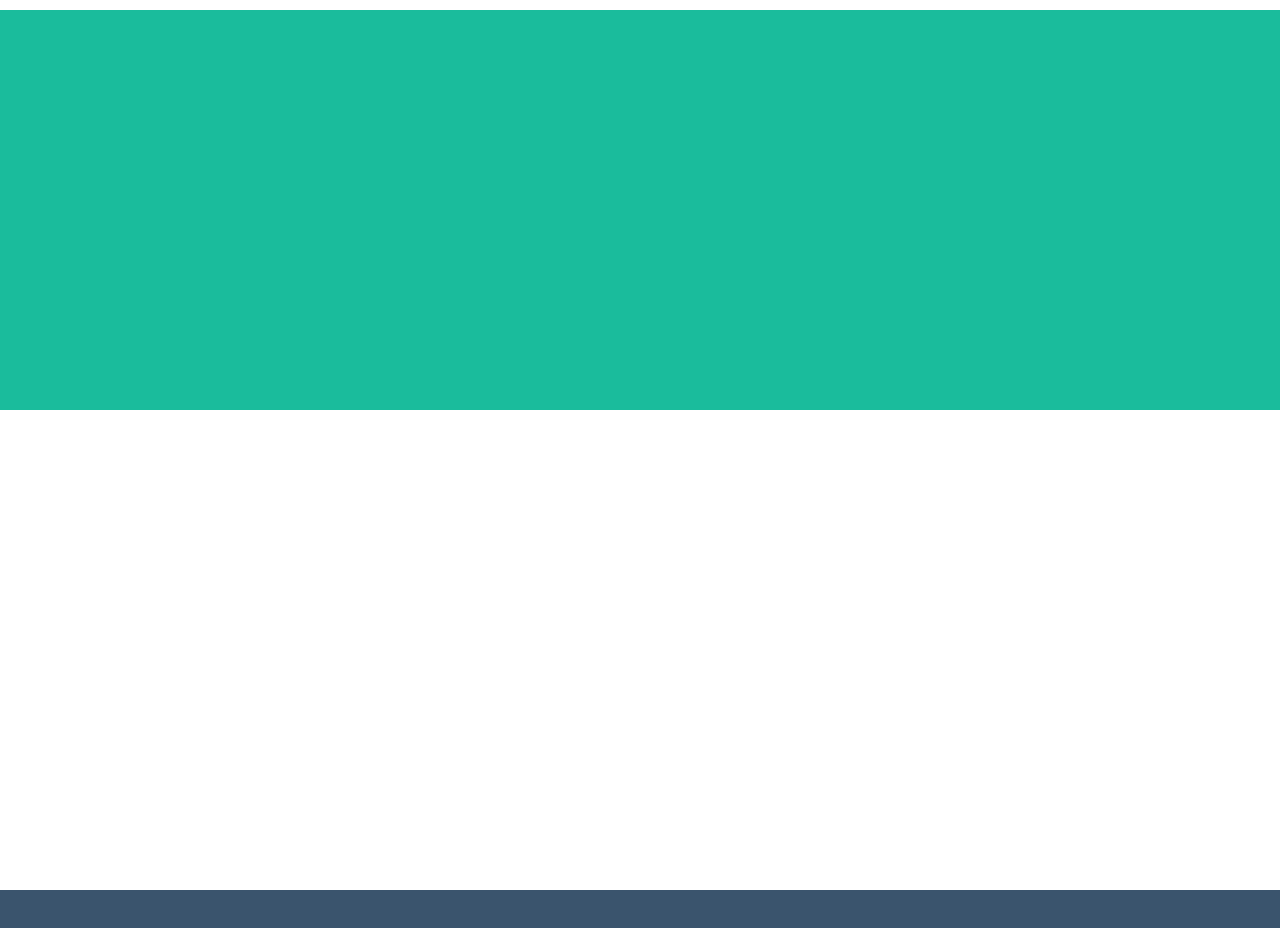
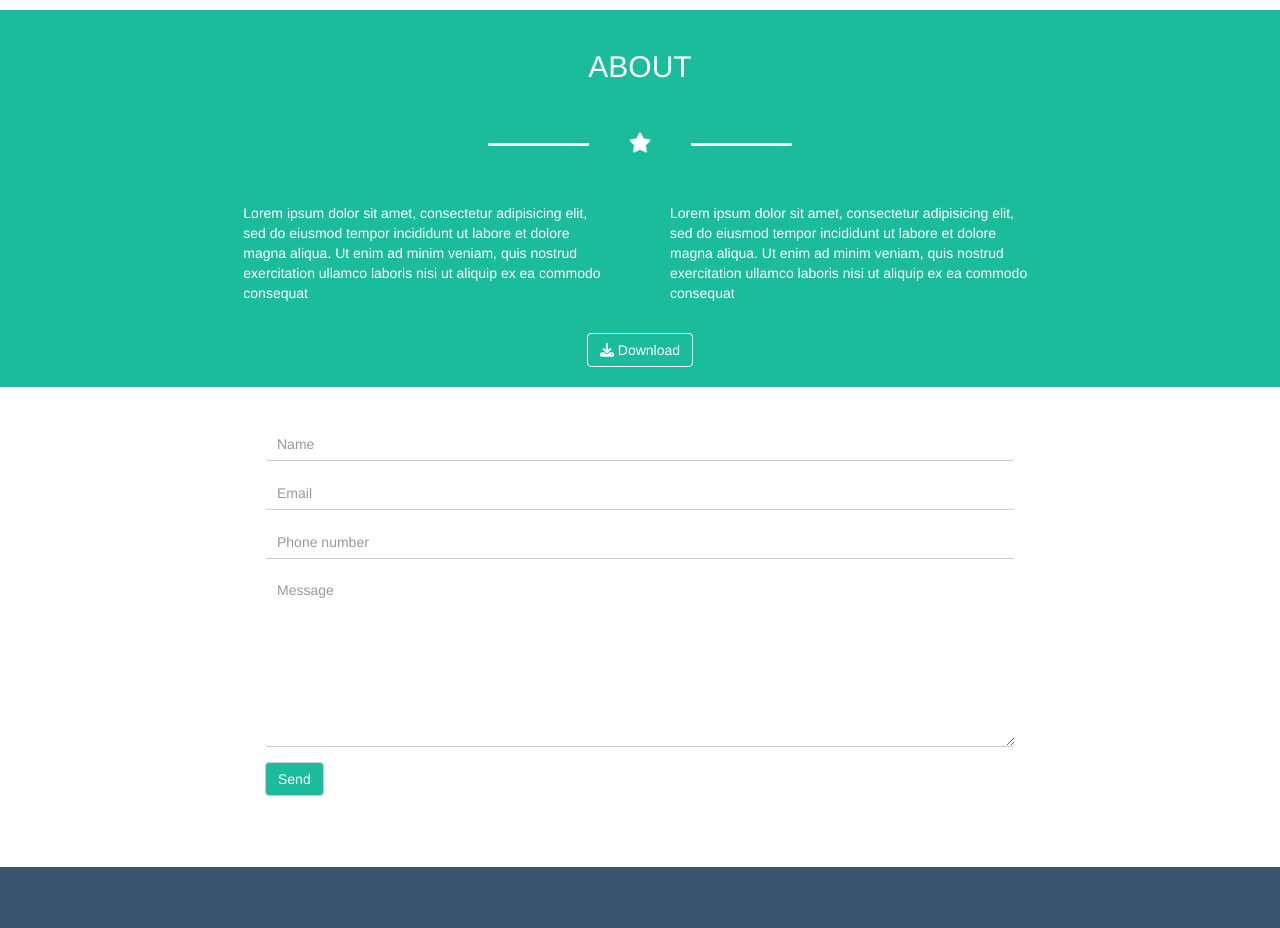
Before and after one commit to NicolaZoboli/html-css-bootstrap-freelancer, a plain HTML site: page index.html in a window 1280 px wide. Shown: the part 1320-2248 px from the top of the page. Drawn offline with nearby package versions, Linux system fonts and the light colour scheme.

Commit message:
aggiunto contenuto e stile sezione about e contact-me

```diff
--- a/css/style.css
+++ b/css/style.css
@@ -109,15 +109,53 @@ header .navbar-default .navbar-toggle .icon-bar {
 
 /* sezione about */
 
-.about-all {
-  height: 400px;
+#about .row {
   background-color: #1abc9c;
+  color: white;
+  padding: 20px 0;
+}
+
+#about .row .title {
+  height: 40%;
+}
+
+#about .divider-star {
+  height: 0;
+  margin: 40px 0;
+}
+
+#about .divider-star .col-xs-2.line {
+  border-bottom: 3px solid white;
+}
+
+#about .about-text {
+  height: 60%;
+  margin-bottom: 20px;
+  padding: 0 30px;
+}
+
+#about button {
+  color: white;
+  background-color: #1abc9c;
+  border: 1px solid white;
 }
 
 /* sezione contact-me */
 
 .contact-me-all {
   height: 400px;
+}
+
+#contact-me .form-group input,
+#contact-me .form-group textarea {
+  border: none;
+  border-bottom: solid 1px #ccc;
+  box-shadow: none;
+}
+
+#contact-me .btn-default {
+  color: white;
+  background-color: #1abc9c;
 }
 
 /* sezione footer */
--- a/index.html
+++ b/index.html
@@ -136,11 +136,35 @@
       <!-- sezione about -->
       <section id="about">
         <div class="container-fluid">
-          <div class="row about-all">
-            <div class="col-xs-12">
+          <div class="row">
+            <div class="col-xs-10 col-xs-offset-1 col-md-8 col-md-offset-2 col-lg-6 col-lg-offset-3 text-center title">
+              <h2>ABOUT</h2>
+              <div class="row divider-star">
+                <div class="col-xs-2 col-xs-offset-3 line">
 
+                </div>
+
+                <div class="col-xs-2">
+                  <i class="fas fa-star"></i>
+                </div>
+
+                <div class="col-xs-2 line">
+
+                </div>
+              </div>
             </div>
 
+            <div class="col-xs-8 col-xs-offset-2 col-sm-4 col-sm-offset-2 about-text">
+              <p>Lorem ipsum dolor sit amet, consectetur adipisicing elit, sed do eiusmod tempor incididunt ut labore et dolore magna aliqua. Ut enim ad minim veniam, quis nostrud exercitation ullamco laboris nisi ut aliquip ex ea commodo consequat</p>
+            </div>
+
+            <div class="col-xs-8 col-xs-offset-2 col-sm-4 col-sm-offset-0 about-text">
+              <p>Lorem ipsum dolor sit amet, consectetur adipisicing elit, sed do eiusmod tempor incididunt ut labore et dolore magna aliqua. Ut enim ad minim veniam, quis nostrud exercitation ullamco laboris nisi ut aliquip ex ea commodo consequat</p>
+            </div>
+
+            <div class="col-xs-12 text-center">
+              <button class="btn btn-default" type="submit"><i class="fas fa-download"></i> Download</button>
+            </div>
           </div>
         </div>
       </section>
@@ -150,7 +174,22 @@
         <div class="container">
           <div class="row contact-me-all">
             <div class="col-xs-8 col-xs-offset-2">
+              <form>
+									<div class="form-group">
+										<input type="text" class="form-control" placeholder="Name">
+									</div>
+								  <div class="form-group">
+								    <input type="email" class="form-control" placeholder="Email">
+								  </div>
+									<div class="form-group">
+										<input type="text" class="form-control" placeholder="Phone number">
+									</div>
+									<div class="form-group">
+										<textarea name="name" class="form-control" rows="8" cols="80" placeholder="Message"></textarea>
+									</div>
 
+								  <button type="submit" class="btn btn-default">Send</button>
+								</form>
             </div>
 
           </div>
```
